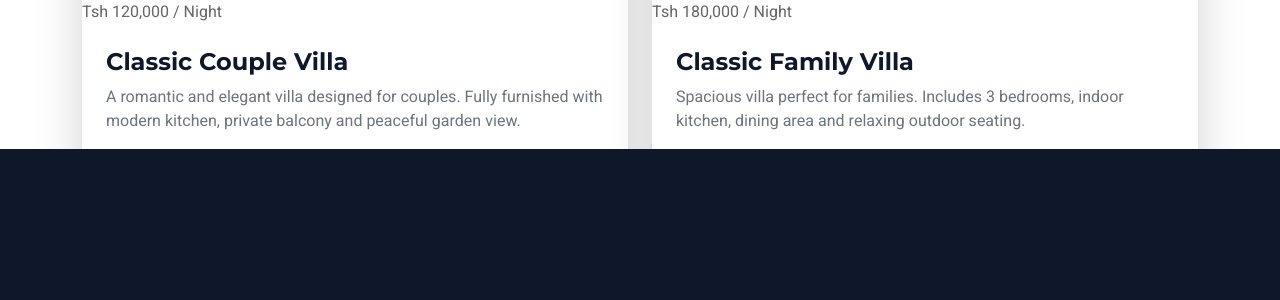
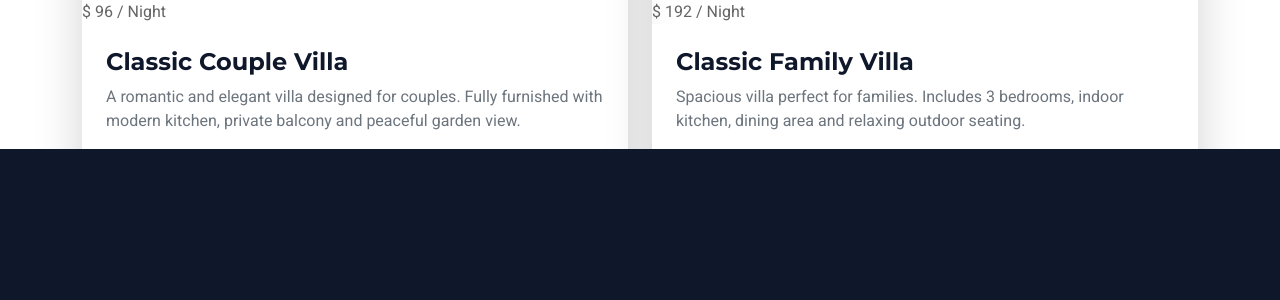
Before and after one commit to stewartmilton59/daimaescape, a Django app: page /rooms/ in a window 1280 px wide. Shown: the part 736-1036 px from the top of the page. Run offline with Django 5.2, Linux system fonts and the light colour scheme; some libraries are stand-ins or nearby versions.

Commit message:
Update room_list.html

```diff
--- a/rooms/templates/rooms/room_list.html
+++ b/rooms/templates/rooms/room_list.html
@@ -18,7 +18,7 @@
                     <img src="{% static 'img/villa1.jpg' %}" class="img-fluid w-100 villa-img" alt="Classic Villa">
 
                     <div class="price-badge">
-                        Tsh 120,000 / Night
+                        $ 96 / Night
                     </div>
                 </div>
 
@@ -43,7 +43,7 @@
                     <img src="{% static 'img/villa2.jpg' %}" class="img-fluid w-100 villa-img" alt="Family Villa">
 
                     <div class="price-badge">
-                        Tsh 180,000 / Night
+                        $ 192 / Night
                     </div>
                 </div>
 
```
